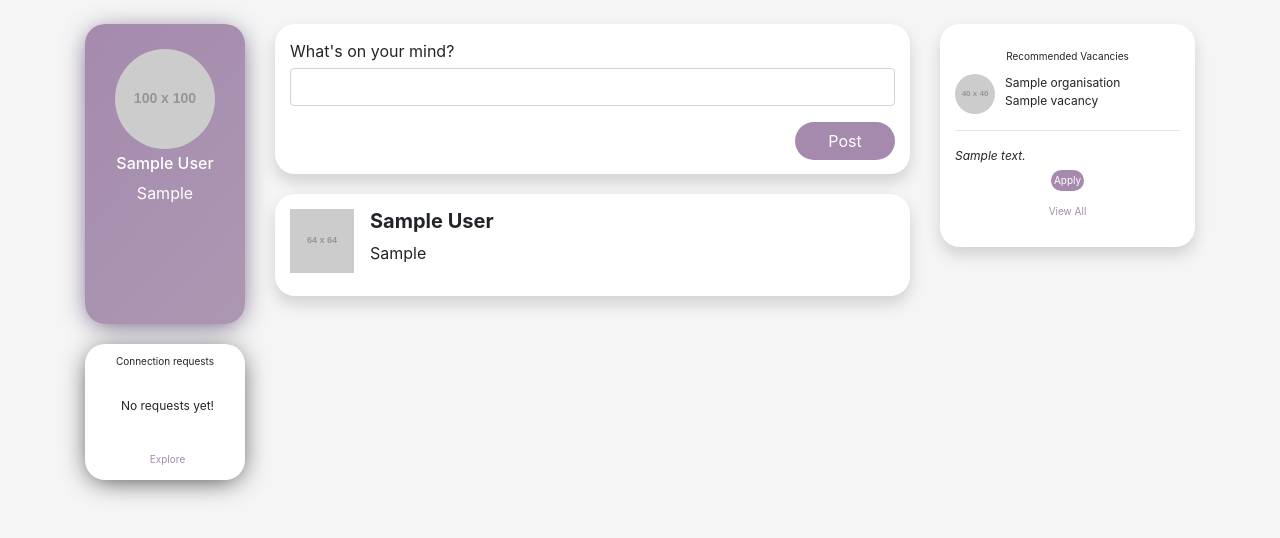
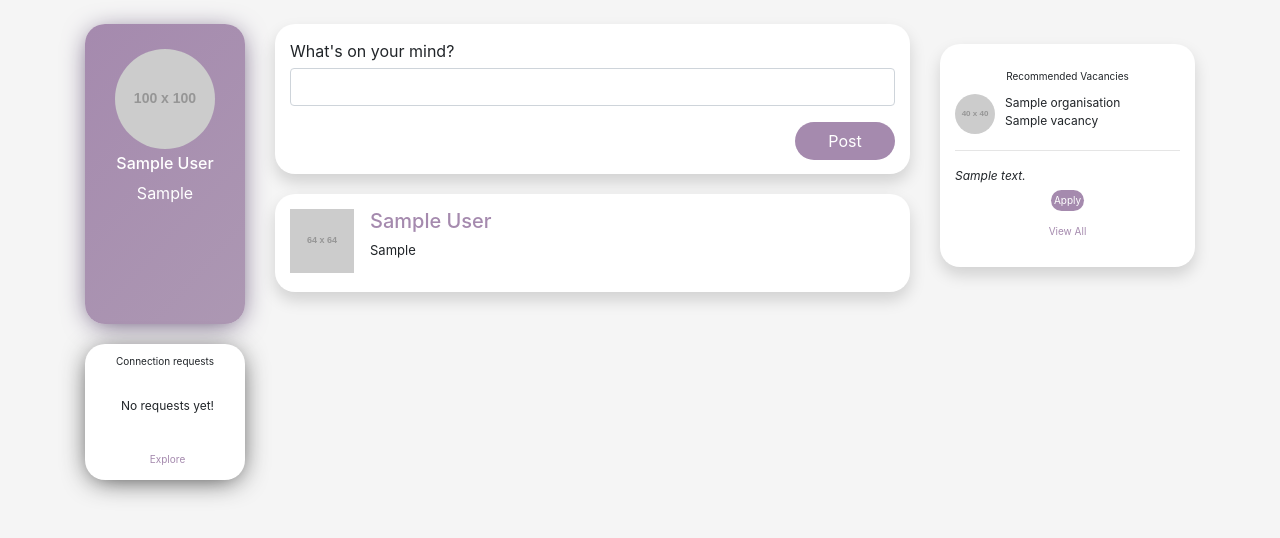
Before and after one commit to lua-lipa/PsychNova, a PHP site: page /html/timeline.php in a window 1280 px wide. Shown: the part 70-608 px from the top of the page. Run offline with PHP 8.4, Linux system fonts and the light colour scheme; the visitor is signed in with stand-in values (Sample User, id 1); tables that the repository leaves empty hold one stand-in row (values such as "Sample post"); grey boxes labelled with a size stand in for pictures from a placeholder-image service; some libraries are stand-ins or nearby versions.

Commit message:
updated timeline code

```diff
--- a/css/timeline.css
+++ b/css/timeline.css
@@ -86,6 +86,7 @@ body {
     display: flex;
     justify-content: center;
     flex-direction: column;
+    margin-bottom: 20px;
 }
 
 .connections-container {
@@ -142,6 +143,8 @@ h9 {
     justify-content: center;
     flex-direction: column;
     flex-wrap: wrap;
+    margin-top: 20px;
+    margin-bottom: 20px;
 }
 
 .vacancy-header {
--- a/html/timeline.php
+++ b/html/timeline.php
@@ -63,7 +63,7 @@ $recommendedVacancies = $vacancy->getVacancies();
   <div class="container">
     <!-- profile -->
     <div class="row">
-      <div class="col-2">
+      <div class="col-lg-2">
         <div class="profile-card">
           <div class="profile-container">
             <div class="profile-image">
@@ -123,7 +123,7 @@ $recommendedVacancies = $vacancy->getVacancies();
 
       </div>
 
-      <div class="col-7">
+      <div class="col-lg-7">
         <div class="post-card">
           <div class="post-title">
             <h7>What's on your mind?</h7>
@@ -148,7 +148,7 @@ $recommendedVacancies = $vacancy->getVacancies();
               <img src="https://dummyimage.com/64x64/cfcfcf/000000" class="mr-3" alt="...">
               <div class="media-body">
                 <div class="post-user-title">
-                  <h5 class="mt-0"><b><?php echo $postUserData['first_name'] . " " . $postUserData['last_name'] ?></b></h5>
+                  <h5 class="mt-0"><a style="color: #A58AAE; text-decoration: none;" href="userprofile.php?id=<?php echo $postUserData['user_id'] ?>" type="submit" name="view"><?php echo $postUserData['first_name'] . " " . $postUserData['last_name'] ?></a></h5>
                   <!-- if the users are not connected, the connect button gets displayed -->
                   <?php if (count($connection->areConnected($postUserData['user_id'], $_SESSION['userid'])) == 0 && $postUserData['user_id'] != $_SESSION['userid']) { ?>
                     <form action="" method="POST">
@@ -157,7 +157,7 @@ $recommendedVacancies = $vacancy->getVacancies();
                   <?php } ?>
                 </div>
 
-                <p><?php echo $value['post'] ?></p>
+                <p style="font-size: 13px;"><?php echo $value['post'] ?></p>
               </div>
             </div>
           </div>
@@ -167,7 +167,7 @@ $recommendedVacancies = $vacancy->getVacancies();
         ?>
 
       </div>
-      <div class="col-3">
+      <div class="col-lg-3">
         <div class="vacancies-card">
           <h class="connections-title" style="text-align:center">Recommended Vacancies</h>
           <?php if (count($recommendedVacancies) == 0) {
```
Also changed, not shown: html/userprofile.php (+4 -4 lines).
